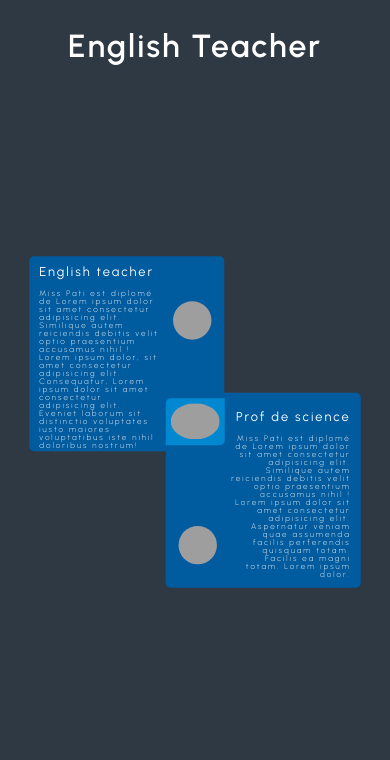
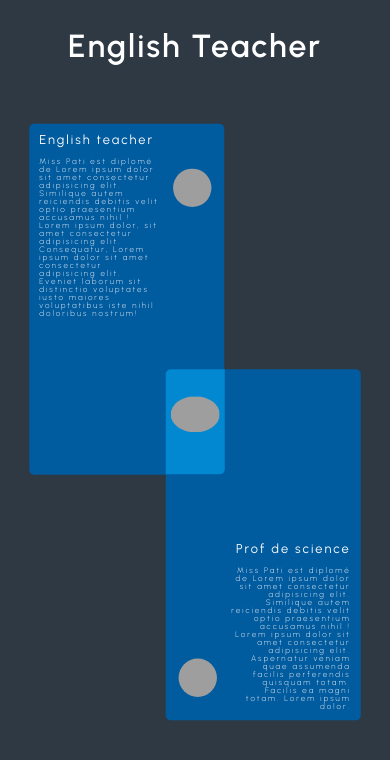
Before and after one commit to MargauxPuget/EnglishTeacher, a plain HTML site: page index.html in a window 390 px wide. Drawn offline with Linux system fonts and the light colour scheme; grey boxes are pictures that could not be loaded.

Commit message:
spe mobil

```diff
--- a/style/style.css
+++ b/style/style.css
@@ -42,7 +42,7 @@ h2{
   transform: translate(-50%, -50%); /* décalage de 50% de sa propre taille */
 
   width: 100%;
-  height: 100vw;
+  height: 180vw;
 }
 @media (min-width: 650px) {
   .container{
@@ -130,6 +130,14 @@ h2{
 
 .text_second > h2{
   text-align: right;
+  margin-left: 30%;
+  width: 70%;
+}
+@media (min-width: 6500px) {
+  .text_second > h2{
+    margin: 0;
+    width: 100%;
+  }
 }
 @media (min-width: 1200px) {
   .text_second > h2{
@@ -153,6 +161,7 @@ h2{
 .avatar{
   background-color: #0188D1;
   width: 15%;
+  height: 15%;
   border-radius: 5px 0 5px 0;
   z-index: 1;
   padding: 5px;
@@ -166,6 +175,7 @@ h2{
 .avatar_img{
   border-radius: 50%;
   width: 100%;
+  margin: 45% 0;
 }
 
 @media (min-width: 650px) {
```
